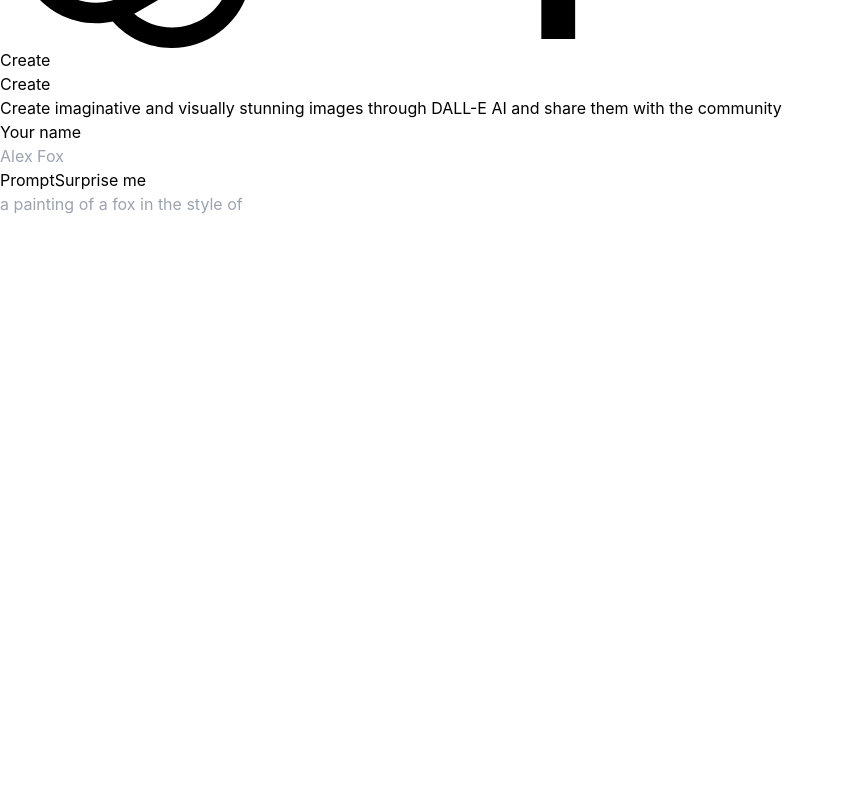
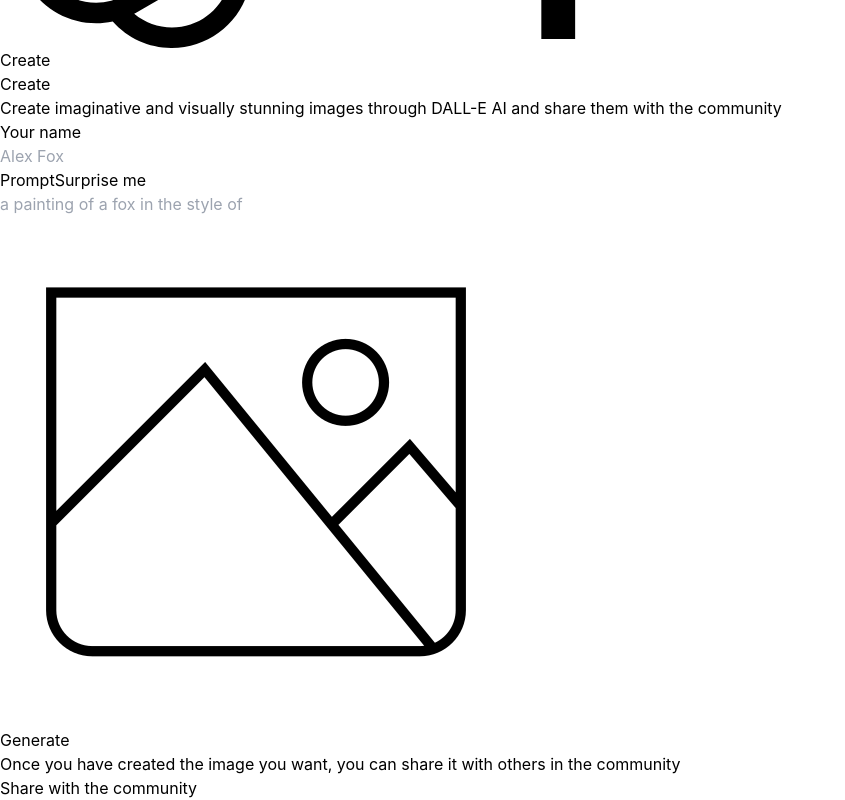
Before and after one commit to KeoFoxy/ai-image-generator, a React (Vite) app in the folder client/: page /create-post in a window 1280 px wide. Shown: the part 267-1067 px from the top of the page, without its empty margins (0-845 px from the left). Before the commit the page ends 800 px from the top, so only its background shows below. Built offline with nearby package versions, Linux system fonts and the light colour scheme; a web font is replaced by a local one.

Commit message:
page layout

```diff
--- a/client/src/pages/CreatePost/CreatePost.tsx
+++ b/client/src/pages/CreatePost/CreatePost.tsx
@@ -21,6 +21,8 @@
     const handleChange = (e: any) => {}
 
     const handleSurpriseMe = () => {}
+
+    const generateImage = () => {}
 
     return (
       <section className='max-w-7xl mx-auto'>
@@ -51,6 +53,39 @@
               isSurpriseMe
               handleSurpriseMe={handleSurpriseMe}
             />
+            <div className='relative bg-gray-50 border border-gray-300 text-gray-900 text-sm rounded-lg focus:ring-blue-500 focus:border-blue-500 w-64 p-3 h-64 flex justify-center items-center'>
+              {form.photo ? (
+                <img src={form.photo} alt={form.prompt} className='w-full h-full object-contain'/>
+              ) : (
+                <img src={preview} alt="preview" className='w-9/12 h-9/12 object-contain opacity-40' />
+              )}
+
+              {generatingImg && (
+                <div className='absolute inset-0 z-0 flex justify-center items-center bg-[rgba(0,0,0,0.5)] rounded-lg'>
+                  <Loader />
+                </div>
+              )}
+            </div>
+          </div>
+
+          <div className='mt-5 flex gap-5'>
+            <button
+              type='button'
+              onClick={generateImage}
+              className='text-white bg-green-700 font-medium rounded-md text-sm w-full sm:w-auto px-5 py-2.5 text-center'
+            >
+              {generatingImg ? 'Generating' : 'Generate'}
+            </button>
+          </div>
+
+          <div className='mt-10'>
+            <p className='mt-2 text-[#666e75] text-[14px]'>Once you have created the image you want, you can share it with others in the community</p>
+            <button
+              type='submit'
+              className='mt-3 text-white bg-[#6469ff] font-medium rounded-md text-sm w-full sm:w-auto px-5 py-2.5 text-center'
+            >
+              {loading ? 'Sharing...' : 'Share with the community'}
+            </button>
           </div>
         </form>
       </section>
```
